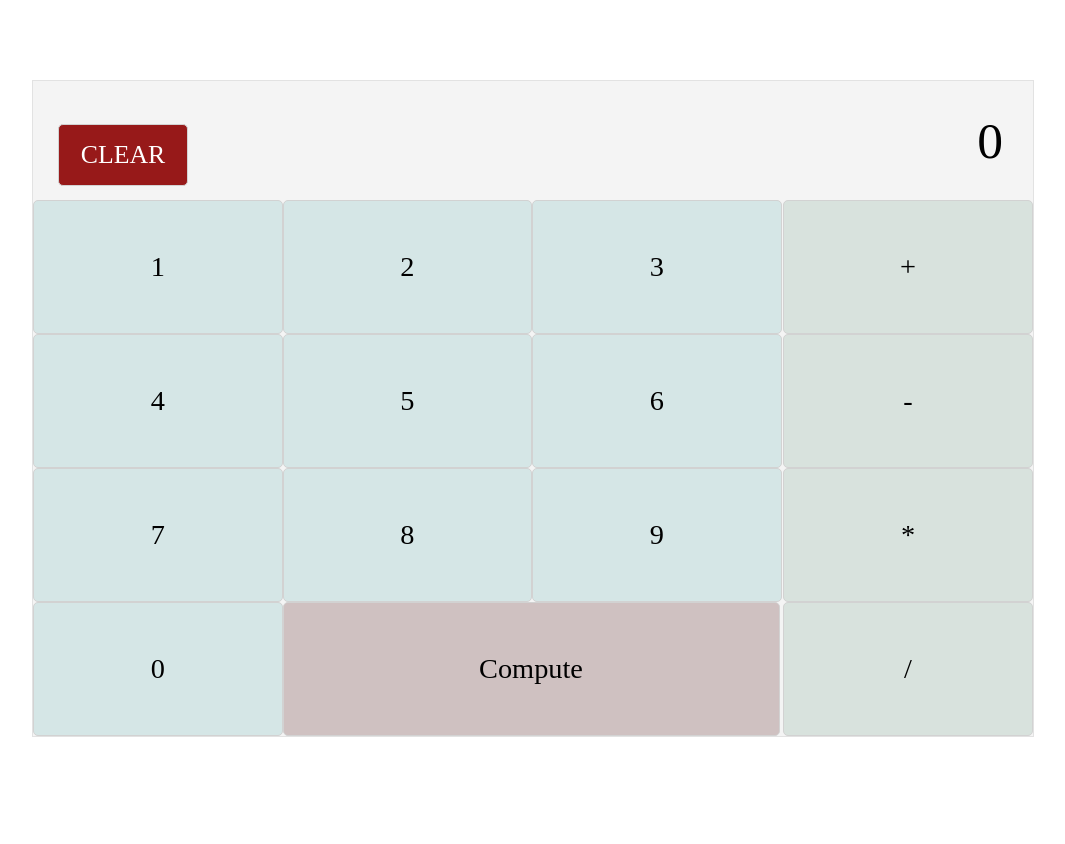
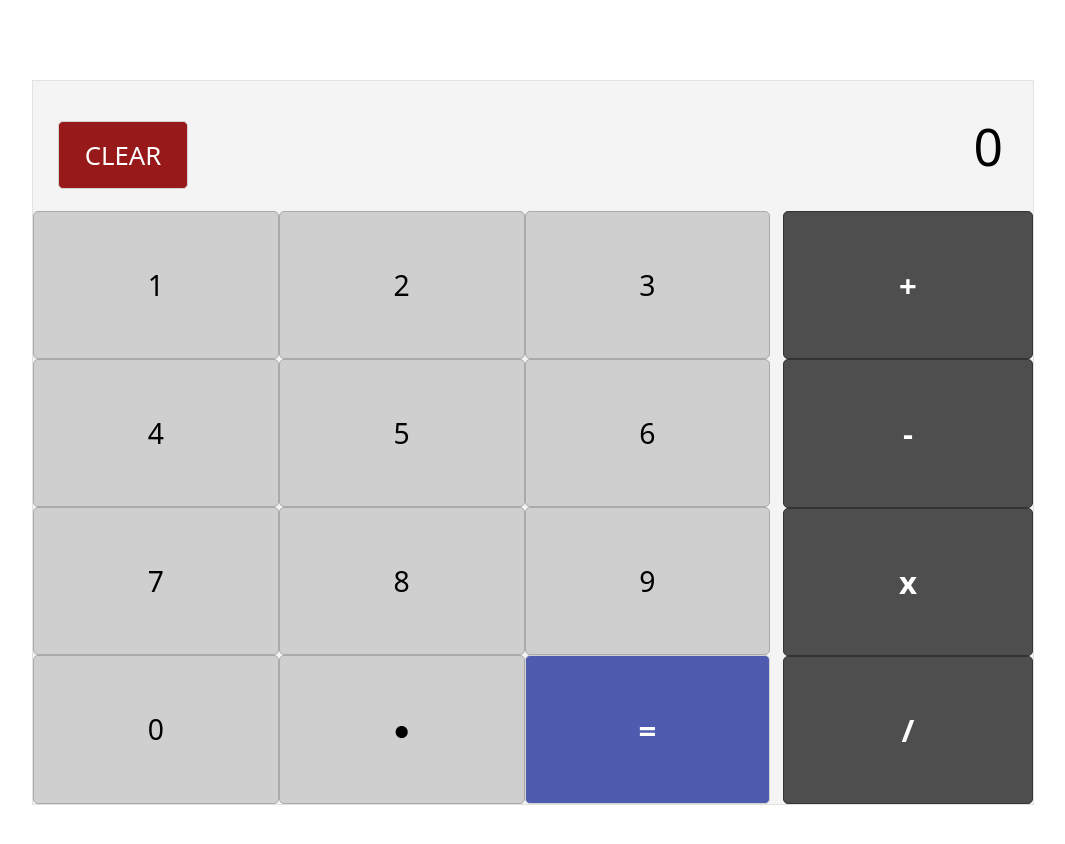
Before and after one commit to nmelhado/calculator, a website: page index.html in a window 1280 px wide. Shown: the whole page, without its empty margins (107-1172 px from the left). Before the commit the page ends 817 px from the top, so only its background shows below. Drawn offline with Linux system fonts and the light colour scheme.

Commit message:
added decimal

```diff
--- a/calculator.js
+++ b/calculator.js
@@ -41,6 +41,7 @@ const div = (num1,num2) => {
 const clear = (num1,num2) => {
   temp = [];
   cur = 0;
+  build = false;
 }
 const computations = [
   add,
--- a/index.html
+++ b/index.html
@@ -20,13 +20,14 @@
           <div id="8" class="number">8</div>
           <div id="9" class="number">9</div>
           <div id="0" class="number">0</div>
-          <div id="compute">Compute</div>
+          <div id="decimal" class="number">●</div>
+          <div id="compute"><b>=</b></div>
         </div>
         <div id="functions">
-          <div id="add" class="function">+</div>
-          <div id="minus" class="function">-</div>
-          <div id="mult" class="function">*</div>
-          <div id="div" class="function">/</div>
+          <div id="add" class="function"><b>+</b></div>
+          <div id="minus" class="function"><b>-</b></div>
+          <div id="mult" class="function"><b>x</b></div>
+          <div id="div" class="function"><b>/</b></div>
         </div>
       </div>
     </div>
@@ -99,6 +100,9 @@ function result() {
     document.getElementById('0').addEventListener('click', event => {
       process("0")
     });
+    document.getElementById('decimal').addEventListener('click', event => {
+      process(".")
+    });
     document.getElementById('add').addEventListener('click', event => {
       doSomething(0)
     });
@@ -123,6 +127,9 @@ function result() {
       if(nums.includes(e.key*1)) {
         process(`${e.key}`)
       }
+      if(e.key === '.') {
+        process(`.`);
+      }
       if(e.key === '+') {
         doSomething(0);
       }
--- a/main.css
+++ b/main.css
@@ -11,6 +11,7 @@
 }
 * {
   font-size: 1.1em;
+  font-family: 'sans';
 }
 
 #top {
@@ -34,7 +35,7 @@
   border-radius: 5px;
   text-align: center;
   cursor: pointer;
-  margin-top: -76px;
+  margin-top: -90px;
   margin-left: 25px;
 }
 
@@ -51,10 +52,11 @@
 }
 
 #compute {
-  padding: 50px 0;
-  width: 66%;
+  padding: 1.84em 0;
+  width: 32.5%;
   vertical-align: middle;
-  background-color: rgb(207, 193, 193);
+  background-color: rgb(77, 92, 175);
+  color: #fff;
   border: 1px solid #d2d2d2;
   border-radius: 5px;
   text-align: center;
@@ -62,21 +64,22 @@
 }
 
 .number {
-  padding: 50px 0;
-  width: 33%;
+  padding: 1.9em 0;
+  width: 32.5%;
   vertical-align: middle;
-  background-color: rgb(213, 230, 230);
-  border: 1px solid #d2d2d2;
+  background-color: rgb(207, 207, 207);
+  border: 1px solid #aaa;
   border-radius: 5px;
   text-align: center;
   cursor: pointer;
 }
 
 .function {
-  padding: 50px 0;
+  padding: 1.84em 0;
   vertical-align: middle;
-  background-color: rgb(216, 226, 221);
-  border: 1px solid #d2d2d2;
+  background-color: rgb(78, 78, 78);
+  color: #fff;
+  border: 1px solid #333;
   border-radius: 5px;
   text-align: center;
   cursor: pointer;
```
